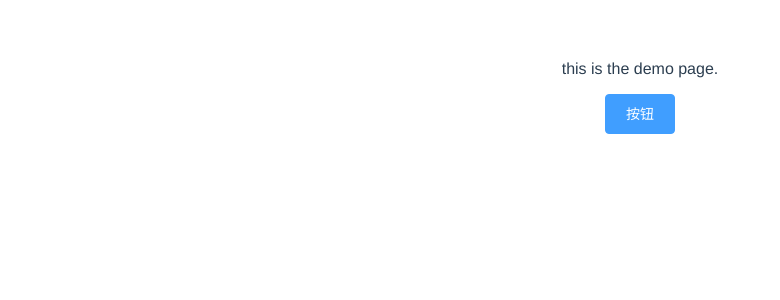
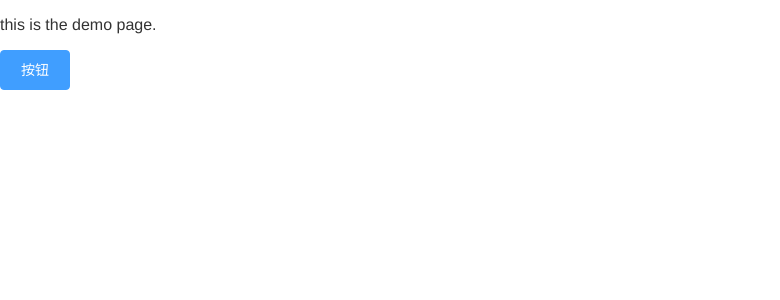
Before and after one commit to pearlwang1106/data-visualization, a Vue app: page /demo in a window 1280 px wide. Shown: the top 300 px of the page, without its empty margins (0-780 px from the left). Built offline with nearby package versions, Linux system fonts and the light colour scheme.

Commit message:
feat: 添加首页并设置布局

```diff
--- a/src/App.vue
+++ b/src/App.vue
@@ -17,12 +17,15 @@ export default {
 </script>
 
 <style>
+html,
+body {
+  margin: 0;
+  padding: 0;
+}
 #app {
   font-family: Avenir, Helvetica, Arial, sans-serif;
   -webkit-font-smoothing: antialiased;
   -moz-osx-font-smoothing: grayscale;
-  text-align: center;
-  color: #2c3e50;
-  margin-top: 60px;
+  color: #333;
 }
 </style>
--- a/src/router.js
+++ b/src/router.js
@@ -4,12 +4,14 @@ import VueRouter from "vue-router";
 Vue.use(VueRouter)
 
 import demoRoutes from './views/demo/router';
+import homeRoutes from './views/home/router';
 
 const routes = [
   {
     path:'/',
-    redirect:'/demo'
+    redirect:'/home'
   },
+  ...homeRoutes,
   ...demoRoutes,
 ];
 
--- a/src/views/home/index.vue
+++ b/src/views/home/index.vue
@@ -0,0 +1,19 @@
+<template lang='pug'>
+  el-container
+    el-header header
+    el-main
+      el-row
+        el-col(:span='6') 左
+        el-col(:span='12') 中
+        el-col(:span='6') 右
+</template>
+
+<script>
+export default {
+  name: 'home',
+}
+</script>
+
+<style>
+
+</style>
--- /dev/null
+++ b/src/views/home/router.js
@@ -0,0 +1,7 @@
+import home from './index'
+
+export default [{
+	name:'home',
+	path:'/home',
+	component: home
+}];
```
